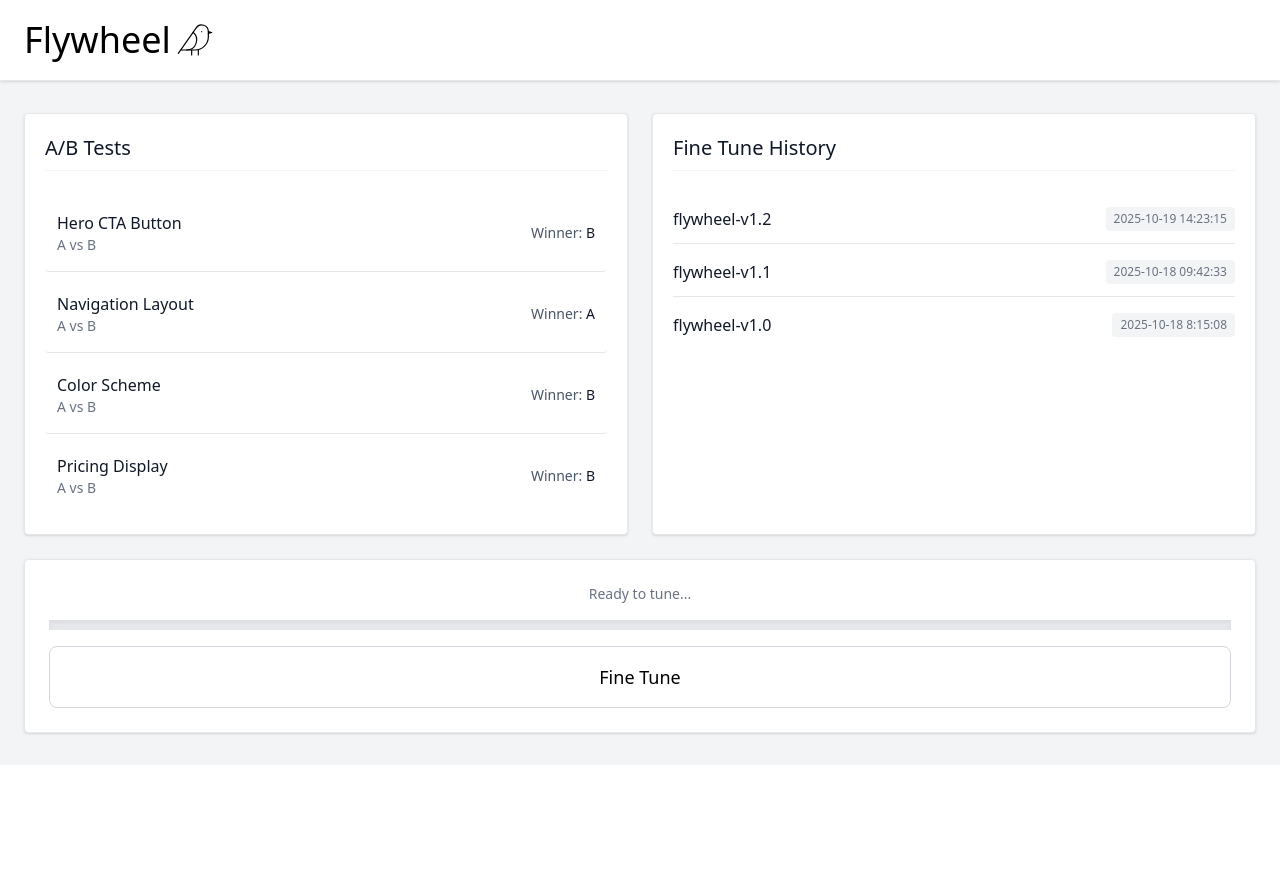
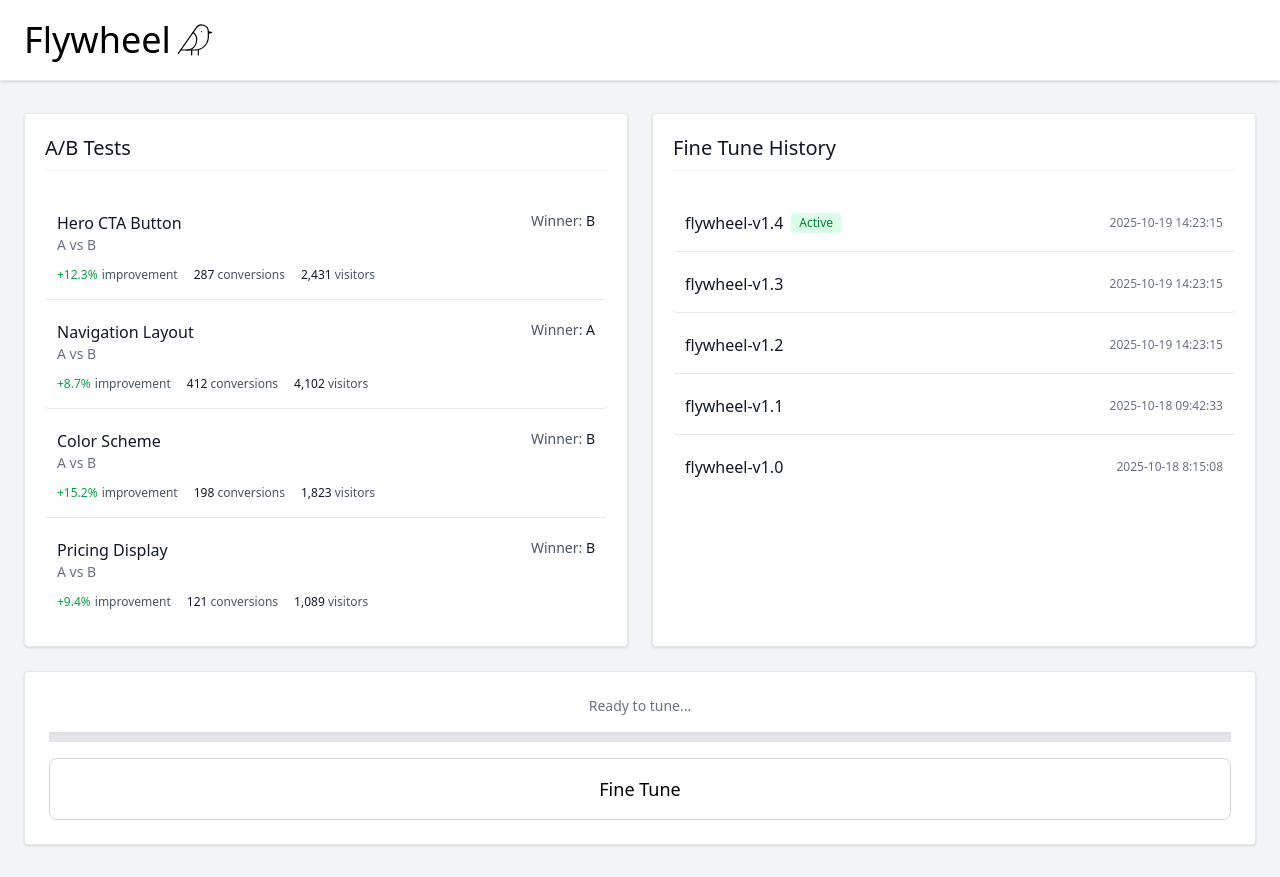
Before and after one commit to BOSSrobot/DubHacks2025, a Next.js app in the folder ui/: page / in a window 1280 px wide. Before the commit the page ends 800 px from the top, so only its background shows below. Built offline with nearby package versions, Linux system fonts and the light colour scheme.

Commit message:
betterrr

```diff
--- a/ui/src/app/page.tsx
+++ b/ui/src/app/page.tsx
@@ -4,20 +4,30 @@ import React, { useState } from 'react'
 import { Bird } from 'lucide-react'
 
 const abTests = [
-  { id: 1, name: 'Hero CTA Button', variant: 'A vs B', winner: 'B' },
-  { id: 2, name: 'Navigation Layout', variant: 'A vs B', winner: 'A' },
-  { id: 3, name: 'Color Scheme', variant: 'A vs B', winner: 'B'},
-  { id: 4, name: 'Pricing Display', variant: 'A vs B', winner: 'B'},
+  { id: 1, name: 'Hero CTA Button', variant: 'A vs B', winner: 'B', improvement: '+12.3%', conversions: 287, visitors: 2431 },
+  { id: 2, name: 'Navigation Layout', variant: 'A vs B', winner: 'A', improvement: '+8.7%', conversions: 412, visitors: 4102 },
+  { id: 3, name: 'Color Scheme', variant: 'A vs B', winner: 'B', improvement: '+15.2%', conversions: 198, visitors: 1823 },
+  { id: 4, name: 'Pricing Display', variant: 'A vs B', winner: 'B', improvement: '+9.4%', conversions: 121, visitors: 1089 },
 ]
 
 const fineTunes = [
-  { id: 1, modelName: 'flywheel-v1.2', timestamp: '2025-10-19 14:23:15' },
-  { id: 2, modelName: 'flywheel-v1.1', timestamp: '2025-10-18 09:42:33' },
-  { id: 3, modelName: 'flywheel-v1.0', timestamp: '2025-10-18 8:15:08' },
+  { id: 0, modelName: 'flywheel-v1.4', timestamp: '2025-10-19 14:23:15', status: 'active' },
+  { id: 1, modelName: 'flywheel-v1.3', timestamp: '2025-10-19 14:23:15', status: 'archived' },
+  { id: 2, modelName: 'flywheel-v1.2', timestamp: '2025-10-19 14:23:15', status: 'archived' },
+  { id: 3, modelName: 'flywheel-v1.1', timestamp: '2025-10-18 09:42:33', status: 'archived' },
+  { id: 4, modelName: 'flywheel-v1.0', timestamp: '2025-10-18 8:15:08', status: 'archived' },
 ]
 
-const TestItem = ({ name, variant, winner }: { name: string; variant: string; winner: string }) => (
-  <div className="py-4 px-3 flex justify-between items-center border-b border-gray-200 last:border-0 hover:bg-gray-50 transition-colors rounded">
+const TestItem = ({ name, variant, winner, improvement, conversions, visitors }: {
+  name: string;
+  variant: string;
+  winner: string;
+  improvement: string;
+  conversions: number;
+  visitors: number;
+}) => (
+  <div className="py-4 px-3 flex flex-col gap-3 border-b border-gray-200 last:border-0 hover:bg-gray-50 transition-colors rounded">
+    <div className="flex justify-between items-start">
       <div className="flex-1">
         <p className="font-light text-gray-900">{name}</p>
         <p className="text-sm font-light text-gray-500">{variant}</p>
@@ -26,12 +36,34 @@ const TestItem = ({ name, variant, winner }: { name: string; variant: string; wi
         Winner: <span className="text-gray-900">{winner}</span>
       </div>
     </div>
+    <div className="flex gap-4 text-xs font-light text-gray-600">
+      <div className="flex items-center gap-1">
+        <span className="text-green-600 font-medium">{improvement}</span>
+        <span>improvement</span>
+      </div>
+      <div>
+        <span className="text-gray-900">{conversions}</span> conversions
+      </div>
+      <div>
+        <span className="text-gray-900">{visitors.toLocaleString()}</span> visitors
+      </div>
+    </div>
+  </div>
 )
 
-const FineTuneItem = ({ modelName, timestamp }: { modelName: string; timestamp: string }) => (
-  <div className="py-3 flex justify-between items-center border-b border-gray-200 last:border-0">
+const FineTuneItem = ({ modelName, timestamp, status }: {
+  modelName: string;
+  timestamp: string;
+  status: string;
+}) => (
+  <div className="py-4 px-3 flex justify-between items-center border-b border-gray-200 last:border-0 hover:bg-gray-50 transition-colors rounded">
+    <div className="flex items-center gap-2">
       <p className="font-light text-gray-900">{modelName}</p>
-    <p className="text-xs font-light text-gray-500 bg-gray-100 px-2 py-1 rounded">{timestamp}</p>
+      {status === 'active' && (
+        <span className="text-xs font-light bg-green-100 text-green-700 px-2 py-0.5 rounded">Active</span>
+      )}
+    </div>
+    <p className="text-xs font-light text-gray-500">{timestamp}</p>
   </div>
 )
 
@@ -81,7 +113,15 @@ const page = () => {
             <h2 className="text-xl font-light mb-6 text-gray-900 pb-2 border-b border-gray-100">A/B Tests</h2>
             <div className="space-y-1">
               {abTests.map((test) => (
-                <TestItem key={test.id} name={test.name} variant={test.variant} winner={test.winner} />
+                <TestItem
+                  key={test.id}
+                  name={test.name}
+                  variant={test.variant}
+                  winner={test.winner}
+                  improvement={test.improvement}
+                  conversions={test.conversions}
+                  visitors={test.visitors}
+                />
               ))}
             </div>
           </div>
@@ -91,7 +131,12 @@ const page = () => {
             <h2 className="text-xl font-light mb-6 text-gray-900 pb-2 border-b border-gray-100">Fine Tune History</h2>
             <div className="space-y-1">
               {fineTunes.map((tune) => (
-                <FineTuneItem key={tune.id} modelName={tune.modelName} timestamp={tune.timestamp} />
+                <FineTuneItem
+                  key={tune.id}
+                  modelName={tune.modelName}
+                  timestamp={tune.timestamp}
+                  status={tune.status}
+                />
               ))}
             </div>
           </div>
```
Lines whose indentation alone changed are shown as unchanged.
